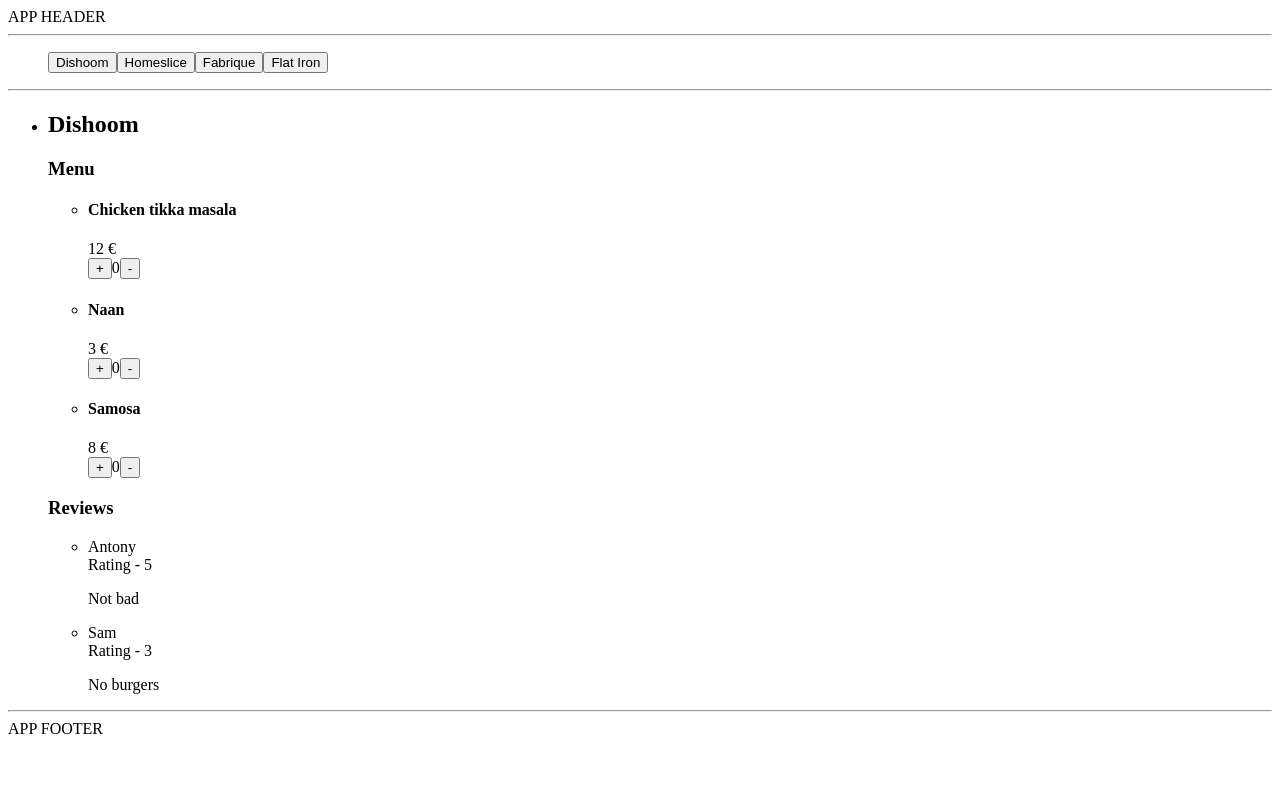
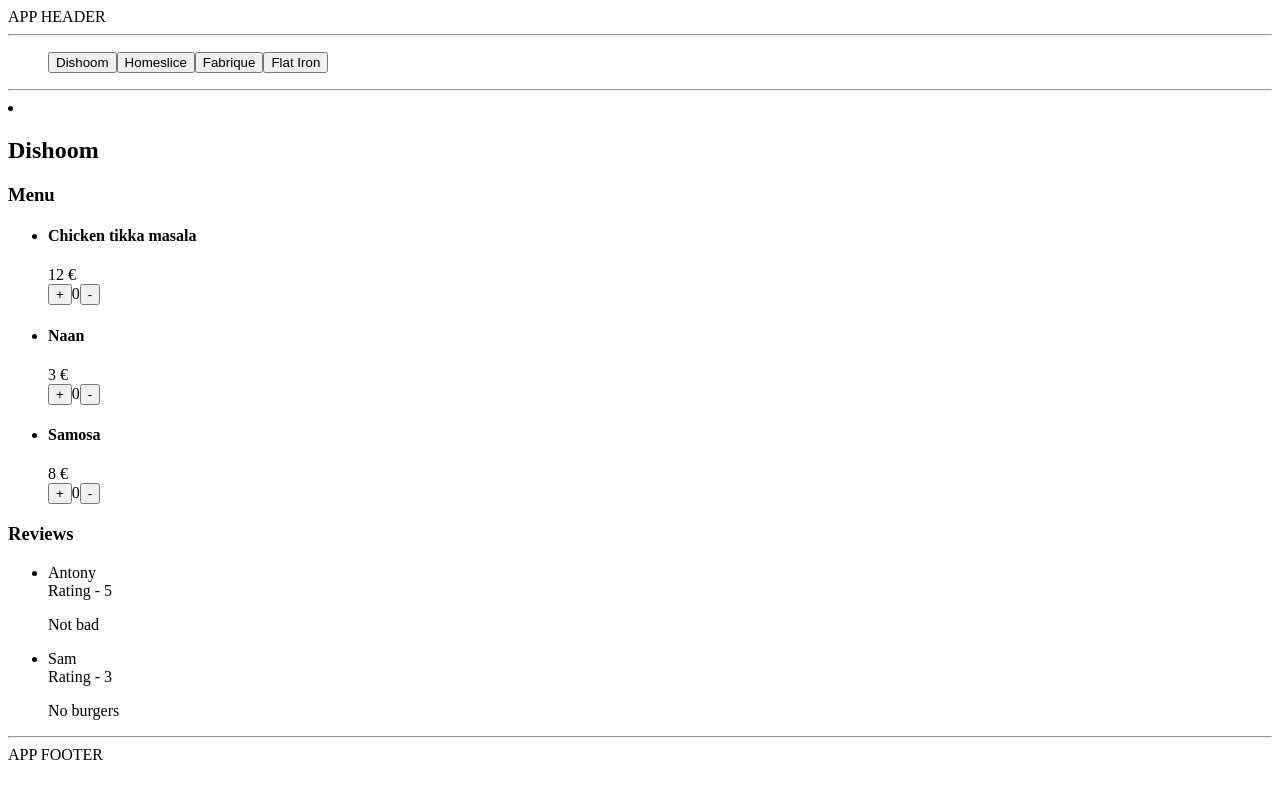
Before and after one commit to bjarcka/react-food-delivery, a React (Vite) app: page / in a window 1280 px wide. Built offline with nearby package versions, Linux system fonts and the light colour scheme.

Commit message:
change map to filter.

```diff
--- a/src/components/restaurants-page/restaurants-page.jsx
+++ b/src/components/restaurants-page/restaurants-page.jsx
@@ -4,6 +4,7 @@
 
 export const RestaurantsPage = () => {
   const [activeId, setActiveId] = useState(restaurants[0].id);
+  const restaurant = restaurants.find(({ id }) => activeId === id);
 
   return (
     <div>
@@ -22,20 +23,15 @@
         })}
       </ul>
       <hr></hr>
-      <ul>
-        {restaurants.map(
-          ({ id, name, menu, reviews }) =>
-            activeId === id && (
-              <Restaurant
-                id={id}
-                name={name}
-                menu={menu}
-                reviews={reviews}
-                key={id}
-              />
-            )
-        )}
-      </ul>
+      <div>
+        <Restaurant
+          id={restaurant.id}
+          name={restaurant.name}
+          menu={restaurant.menu}
+          reviews={restaurant.reviews}
+          key={restaurant.id}
+        />
+      </div>
     </div>
   );
 };
```
